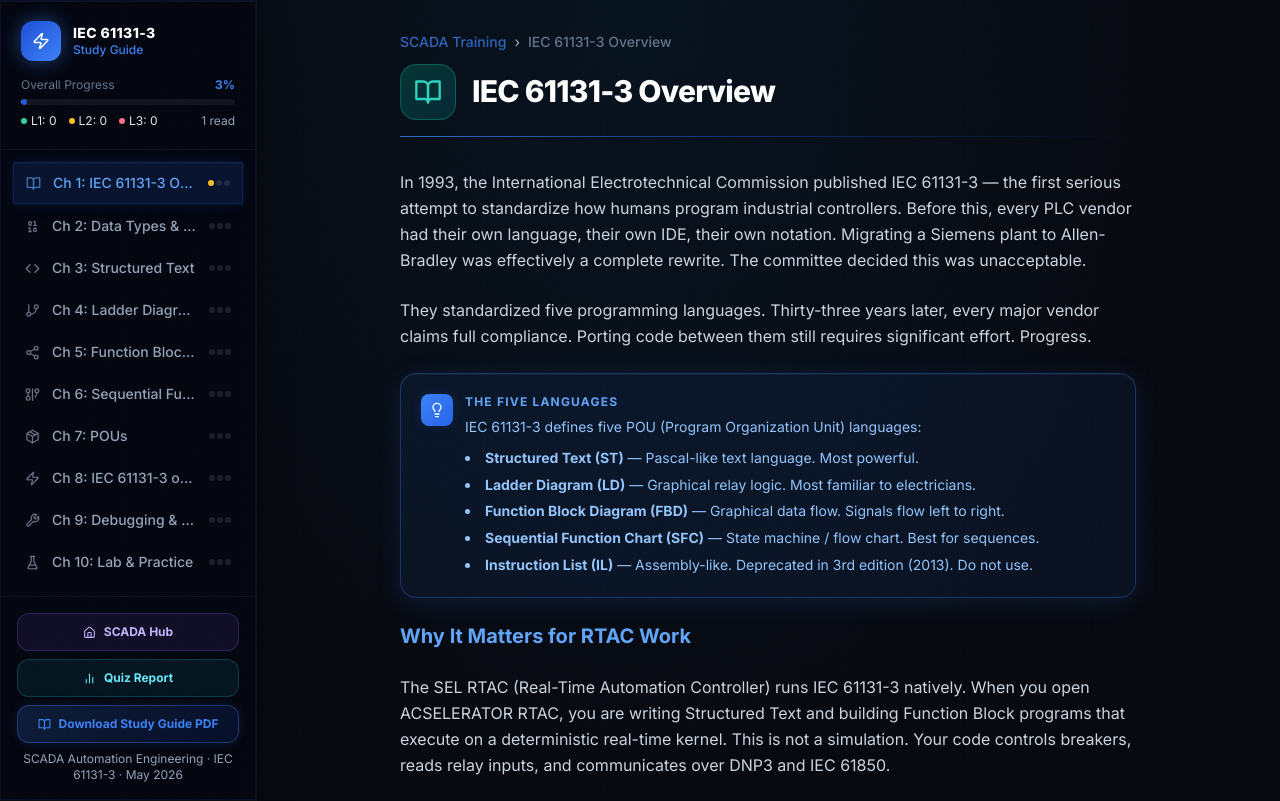
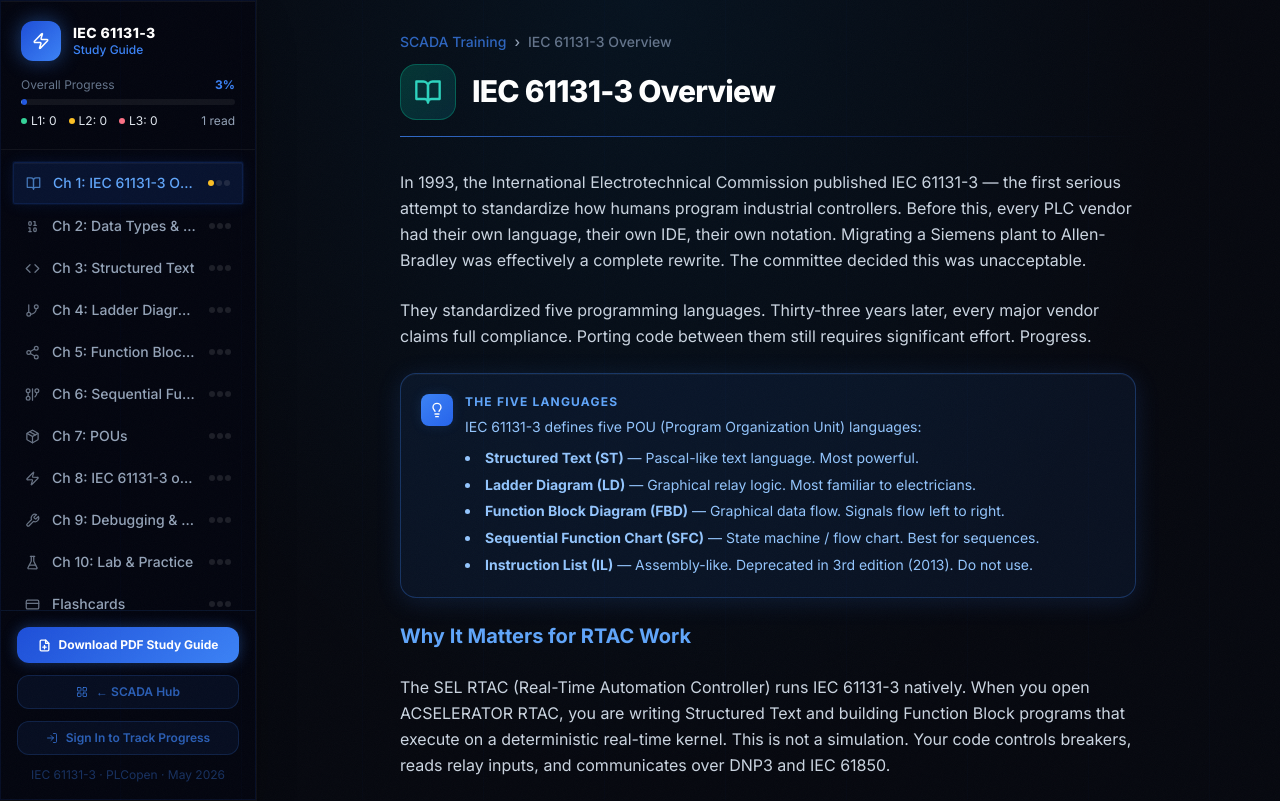
Before and after one commit to BarbosaRicardo/iec61131-study-guide, a React (Vite) app in the folder site/: page / in a window 1280 px wide. Shown: the top 801 px of the page. Built offline with nearby package versions, Linux system fonts and the light colour scheme; no server answers.

Commit message:
feat: uniform sidebar footer buttons (PDF gradient, SCADA Hub, Sign In)

```diff
--- a/site/package.json
+++ b/site/package.json
@@ -11,6 +11,7 @@
   },
   "dependencies": {
     "@monaco-editor/react": "^4.7.0",
+    "@supabase/supabase-js": "^2.105.4",
     "framer-motion": "^11.2.10",
     "lucide-react": "^0.379.0",
     "react": "^18.3.1",
--- a/site/src/components/Sidebar.jsx
+++ b/site/src/components/Sidebar.jsx
@@ -1,8 +1,9 @@
-import React, { useState } from 'react'
+import React, { useState, useEffect } from 'react'
 import { NavLink, useLocation } from 'react-router-dom'
-import { Menu, X, Zap, BookOpen, BarChart2, Home, Binary, Code, GitBranch, Share2, GitGraph, Package, Wrench, FlaskConical, CreditCard } from 'lucide-react'
+import { Menu, X, Zap, BookOpen, BarChart2, Home, Binary, Code, GitBranch, Share2, GitGraph, Package, Wrench, FlaskConical, CreditCard, LayoutGrid, LogIn, LogOut } from 'lucide-react'
 import { CHAPTERS } from '../data/chapters'
 import { useProgress } from '../hooks/useProgress'
+import { supabase } from '../lib/supabase'
 import QuizReport from './QuizReport'
 
 const ICON_MAP = {
@@ -12,7 +13,37 @@ const ICON_MAP = {
 export default function Sidebar() {
   const [open, setOpen] = useState(false)
   const [reportOpen, setReportOpen] = useState(false)
-  const { getChapterStatus, overallProgress } = useProgress()
+  const [session, setSession] = useState(null)
+  const [showLogin, setShowLogin] = useState(false)
+  const [loginEmail, setLoginEmail] = useState('')
+  const [loginPassword, setLoginPassword] = useState('')
+  const [loginError, setLoginError] = useState('')
+  const [loginLoading, setLoginLoading] = useState(false)
+
+  useEffect(() => {
+    supabase.auth.getSession().then(({ data }) => setSession(data.session))
+    const { data: { subscription } } = supabase.auth.onAuthStateChange((_, s) => setSession(s))
+    return () => subscription.unsubscribe()
+  }, [])
+
+  function resolveEmail(input) {
+    const t = input.trim()
+    return t.includes('@') ? t : `${t}@scadahub.io`
+  }
+
+  async function handleLogin(e) {
+    e.preventDefault()
+    setLoginError('')
+    setLoginLoading(true)
+    const { error } = await supabase.auth.signInWithPassword({
+      email: resolveEmail(loginEmail),
+      password: loginPassword,
+    })
+    setLoginLoading(false)
+    if (error) { setLoginError(error.message) } else { setShowLogin(false) }
+  }
+
+    const { getChapterStatus, overallProgress } = useProgress()
   const location = useLocation()
   const prog = overallProgress()
 
@@ -77,50 +108,62 @@ export default function Sidebar() {
         ))}
 
       </nav>
-
-      {/* Footer */}
-      <div className="p-4 space-y-2" style={{ borderTop: '1px solid rgba(255,255,255,0.05)' }}>
-        <a
-          href="https://scada-hub.vercel.app"
-          className="flex items-center justify-center gap-2 w-full px-3 py-2.5 rounded-xl text-xs font-bold transition-all hover:scale-105"
-          style={{
-            background: 'rgba(139,92,246,0.1)',
-            border: '1px solid rgba(139,92,246,0.25)',
-            color: '#c4b5fd',
-          }}
-        >
-          <Home size={13} />
-          SCADA Hub
-        </a>
-        <button
-          onClick={() => { setOpen(false); setReportOpen(true) }}
-          className="flex items-center justify-center gap-2 w-full px-3 py-2.5 rounded-xl text-xs font-bold transition-all hover:scale-105"
-          style={{
-            background: 'rgba(34,211,238,0.08)',
-            border: '1px solid rgba(34,211,238,0.2)',
-            color: '#67e8f9',
-          }}
-        >
-          <BarChart2 size={13} />
-          Quiz Report
-        </button>
+            {/* Footer */}
+      <div className="p-4 space-y-3" style={{ borderTop: '1px solid rgba(59,130,246,0.12)' }}>
         <a
           href={`${import.meta.env.BASE_URL}study_guide.pdf`}
           target="_blank"
           rel="noopener noreferrer"
-          className="flex items-center justify-center gap-2 w-full px-3 py-2.5 rounded-xl text-xs font-bold transition-all hover:scale-105"
-          style={{
-            background: 'linear-gradient(135deg, rgba(59,130,246,0.18), rgba(29,78,216,0.12))',
-            border: '1px solid rgba(59,130,246,0.35)',
-            color: '#3b82f6',
-            boxShadow: '0 0 12px rgba(59,130,246,0.15)',
-          }}
+          className="flex items-center justify-center gap-2 w-full px-3 py-2.5 rounded-xl text-white text-xs font-bold transition-all"
+          style={{ background: 'linear-gradient(135deg,#1d4ed8,#3b82f6)', boxShadow: '0 0 14px rgba(59,130,246,0.35)' }}
         >
-          <BookOpen size={13} />
-          Download Study Guide PDF
+          <svg xmlns="http://www.w3.org/2000/svg" width="13" height="13" viewBox="0 0 24 24" fill="none" stroke="currentColor" strokeWidth="2.5" strokeLinecap="round" strokeLinejoin="round"><path d="M14 2H6a2 2 0 0 0-2 2v16a2 2 0 0 0 2 2h12a2 2 0 0 0 2-2V8z"/><polyline points="14 2 14 8 20 8"/><line x1="12" y1="18" x2="12" y2="12"/><line x1="9" y1="15" x2="15" y2="15"/></svg>
+          Download PDF Study Guide
         </a>
-        <p className="text-xs text-slate-600 text-center">
-          SCADA Automation Engineering · IEC 61131-3 · May 2026
+        <a
+          href="https://scada-hub.vercel.app"
+          className="flex items-center justify-center gap-2 w-full px-3 py-2 rounded-xl text-xs font-semibold transition-all"
+          style={{ background: 'rgba(59,130,246,0.07)', border: '1px solid rgba(59,130,246,0.18)', color: 'rgba(59,130,246,0.7)' }}
+        >
+          <LayoutGrid size={12} />
+          ← SCADA Hub
+        </a>
+
+        {session ? (
+          <div className="flex items-center justify-between gap-2 px-1">
+            <span className="text-xs truncate" style={{ color: 'rgba(59,130,246,0.5)' }}>{session.user.email}</span>
+            <button onClick={() => supabase.auth.signOut()} title="Sign out" style={{ color: 'rgba(59,130,246,0.5)' }} className="hover:text-rose-400 transition flex-shrink-0">
+              <LogOut size={13} />
+            </button>
+          </div>
+        ) : (
+          <>
+            <button
+              onClick={() => setShowLogin(!showLogin)}
+              className="flex items-center justify-center gap-2 w-full px-3 py-2 rounded-xl text-xs font-semibold transition-all"
+              style={{ background: 'rgba(59,130,246,0.07)', border: '1px solid rgba(59,130,246,0.18)', color: 'rgba(59,130,246,0.7)' }}
+            >
+              <LogIn size={12} />
+              {showLogin ? 'Cancel' : 'Sign In to Track Progress'}
+            </button>
+            {showLogin && (
+              <form onSubmit={handleLogin} className="flex flex-col gap-1.5">
+                {loginError && <p className="text-xs text-rose-400">{loginError}</p>}
+                <input type="text" placeholder="username or email" value={loginEmail} onChange={e => setLoginEmail(e.target.value)}
+                  className="bg-slate-800/60 border border-white/10 rounded-lg px-3 py-1.5 text-xs text-slate-200 placeholder-slate-500 focus:outline-none focus:border-white/20" />
+                <input type="password" placeholder="password" value={loginPassword} onChange={e => setLoginPassword(e.target.value)}
+                  className="bg-slate-800/60 border border-white/10 rounded-lg px-3 py-1.5 text-xs text-slate-200 placeholder-slate-500 focus:outline-none focus:border-white/20" />
+                <button type="submit" disabled={loginLoading}
+                  className="font-bold rounded-lg px-3 py-1.5 text-xs transition text-white disabled:opacity-50"
+                  style={{ background: 'linear-gradient(135deg,#1d4ed8,#3b82f6)' }}>
+                  {loginLoading ? 'Signing in…' : 'Sign In'}
+                </button>
+              </form>
+            )}
+          </>
+        )}
+        <p className="text-center text-xs" style={{ color: 'rgba(59,130,246,0.35)' }}>
+          IEC 61131-3 · PLCopen · May 2026
         </p>
       </div>
     </div>
--- /dev/null
+++ b/site/src/lib/supabase.js
@@ -0,0 +1,6 @@
+import { createClient } from '@supabase/supabase-js'
+
+export const supabase = createClient(
+  'https://qacvqifwvqjmyzvryxkw.supabase.co',
+  'sb_publishable_vRSczSzVTBwJ3CteyGUdeA_XD13TiWc'
+)
```
Also changed, not shown: 6 other files (tests, documents, lock files or other folders).
